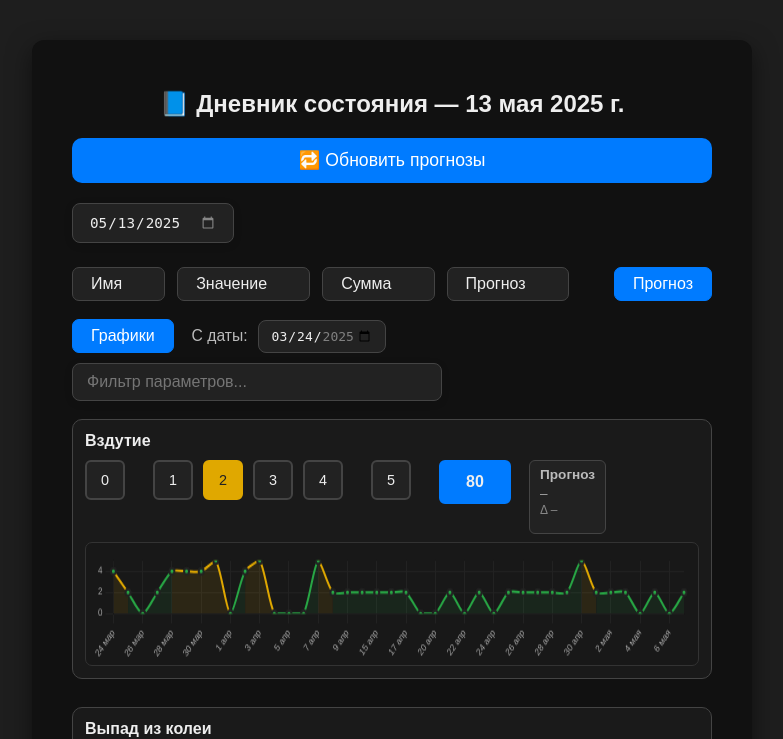
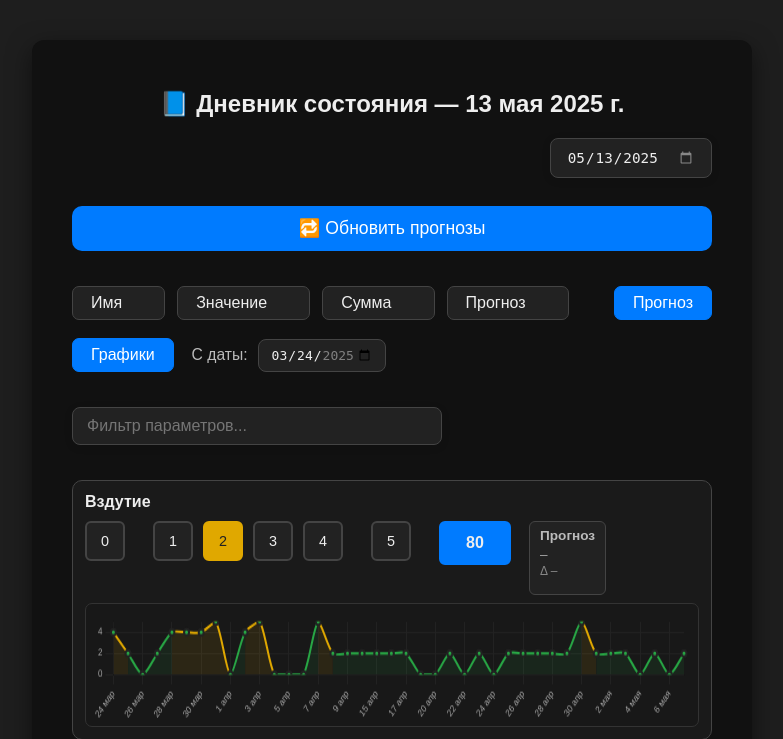
Before and after one commit to Skreaper777/diary_analytic, a Django app: page /add/ in a window 1280 px wide. Shown: the top 739 px of the page, without its empty margins (248-1031 px from the left). Run offline with Django 5.2, Linux system fonts and the light colour scheme; data comes from the database, SQL or seed files in the repository; data that the repository does not hold is empty.

```diff
--- a/diary_analytic/templates/diary_analytic/add_entry.html
+++ b/diary_analytic/templates/diary_analytic/add_entry.html
@@ -332,10 +332,7 @@
 <body>
   <div class="container">
     <h2>📘 Дневник состояния — {{ selected_date }}</h2>
-
-    <button id="retrain-models-btn" type="button" style="width:100%;margin-bottom:20px;padding:12px;font-size:1.1em;background:#007bff;color:white;border:none;border-radius:10px;cursor:pointer;">🔁 Обновить прогнозы</button>
-
-    <div class="date-selector">
+    <div class="date-selector" style="margin-bottom: 28px; margin-top: 0; display: flex; justify-content: flex-end;">
       <input
         id="date-input"
         type="date"
@@ -343,6 +340,7 @@
         onchange="window.location.href='?date='+encodeURIComponent(this.value)"
       />
     </div>
+    <button id="retrain-models-btn" type="button" style="width:100%;margin-bottom:35px;padding:12px;font-size:1.1em;background:#007bff;color:white;border:none;border-radius:10px;cursor:pointer;">🔁 Обновить прогнозы</button>
 
     <!-- Параметры -->
     <div class="sort-buttons-row">
@@ -362,7 +360,7 @@
       <input type="date" id="charts-min-date" style="background:#222;color:#eee;border:1.5px solid #444;border-radius:8px;padding:7px 12px;font-size:1em;outline:none;" />
     </div>
 
-    <div class="filter-row">
+    <div class="filter-row" style="margin-top: 35px; margin-bottom: 35px; display: flex; justify-content: flex-start;">
       <input id="param-filter-input" type="text" placeholder="Фильтр параметров..." autocomplete="off" />
     </div>
 
```
Also changed, not shown: diary_analytic/static/js/diary.js (+27 -19 lines).
